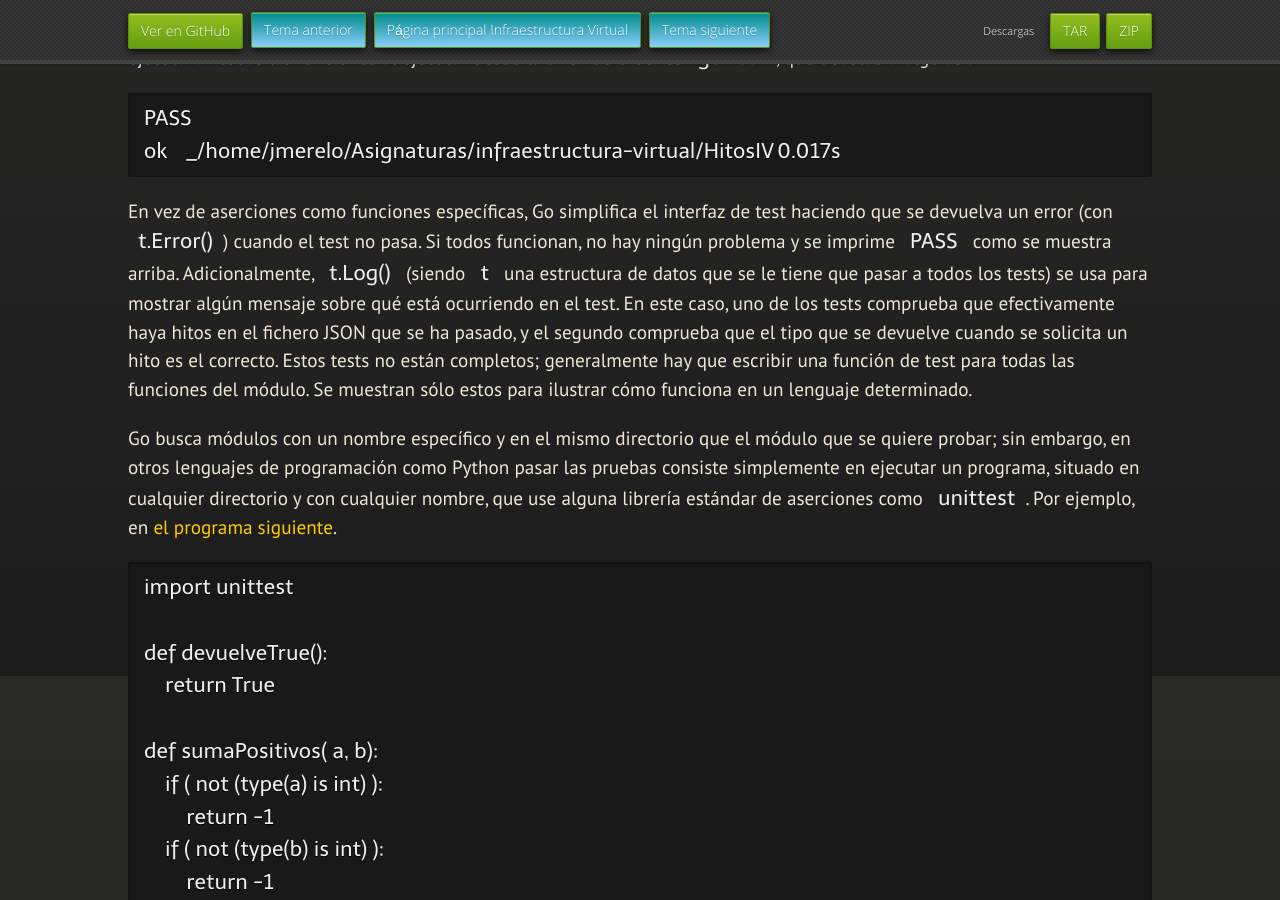
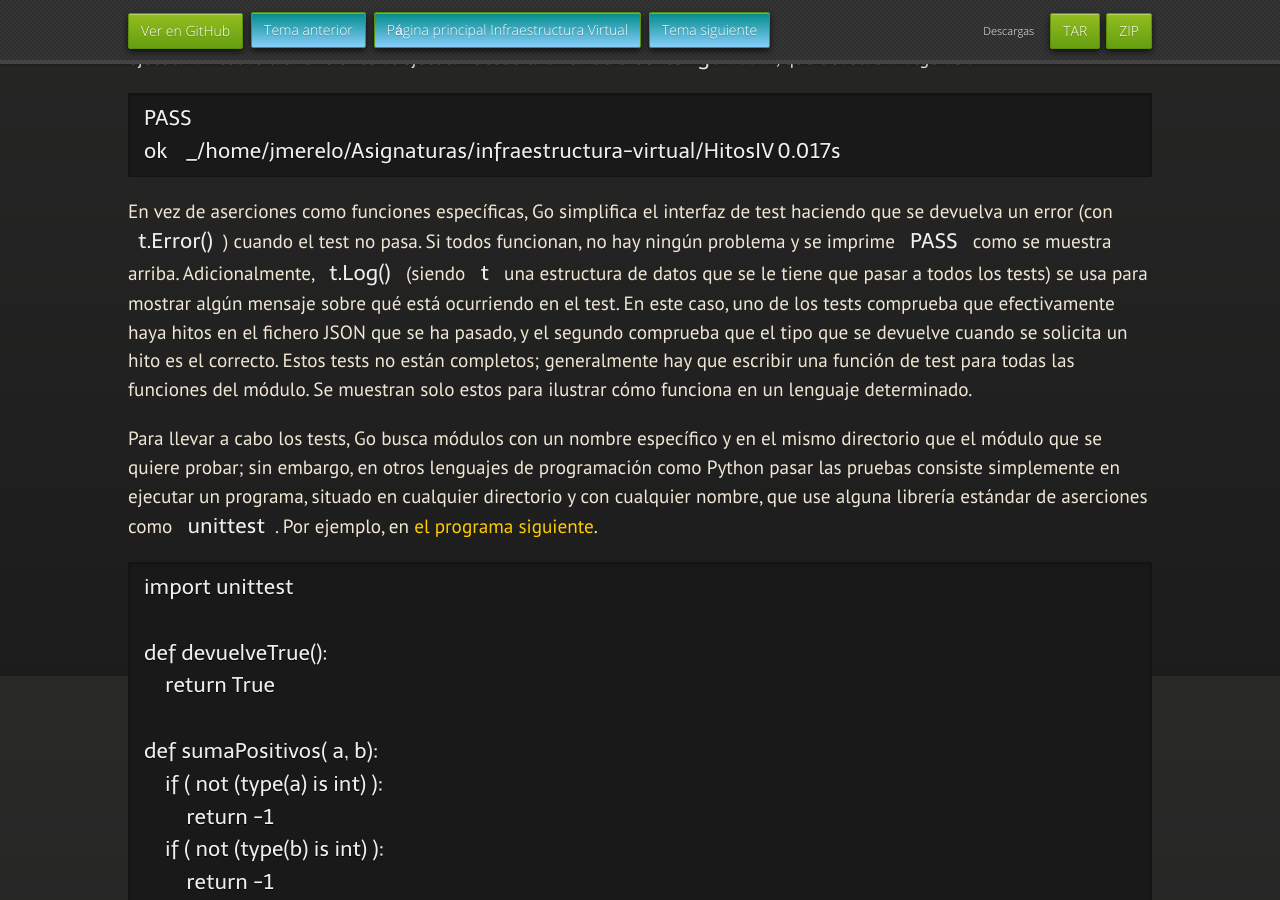
Before and after one commit to JJ/IV, a Jekyll site: the page built from documentos/temas/Desarrollo_basado_en_pruebas.md, in a window 1280 px wide and 900 px high, scrolled down 2924 px. Built offline with Jekyll 4.4.1, drawn with Linux system fonts in a browser that asks for light colours; nearby versions of some CDN libraries; some web fonts are replaced; our own code applies the rules of GitHub Pages for plain Markdown files.

Commit message:
Sync documentos/temas/Desarrollo_basado_en_pruebas.md de master a gh-pages

```diff
--- a/documentos/temas/Desarrollo_basado_en_pruebas.md
+++ b/documentos/temas/Desarrollo_basado_en_pruebas.md
@@ -149,10 +149,10 @@ todos funcionan, no hay ningún problema y se imprime `PASS` como se muestra arr
 los tests) se usa para mostrar algún mensaje sobre qué está ocurriendo en el test. En este caso, uno de los tests comprueba que efectivamente
 haya hitos en el fichero JSON que se ha pasado, y el segundo comprueba que el tipo que se devuelve cuando
 se solicita un hito es el correcto. Estos tests no están completos;
-generalmente hay que escribir una función de test para todas las funciones del módulo. Se muestran sólo estos para ilustrar cómo funciona en un lenguaje determinado.
+generalmente hay que escribir una función de test para todas las funciones del módulo. Se muestran solo estos para ilustrar cómo funciona en un lenguaje determinado.
 
 
-Go busca módulos con un nombre específico y en el mismo directorio que el módulo que se quiere probar; sin embargo, en otros lenguajes de programación como Python pasar las pruebas
+Para llevar a cabo los tests, Go busca módulos con un nombre específico y en el mismo directorio que el módulo que se quiere probar; sin embargo, en otros lenguajes de programación como Python pasar las pruebas
 consiste simplemente en ejecutar un programa, situado en cualquier
 directorio y con cualquier nombre, que use alguna librería estándar de
 aserciones como `unittest`. Por ejemplo,
```
